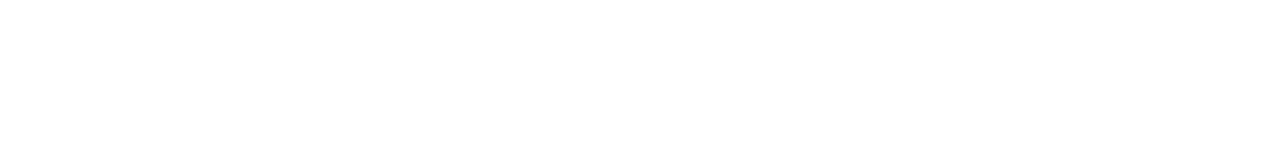
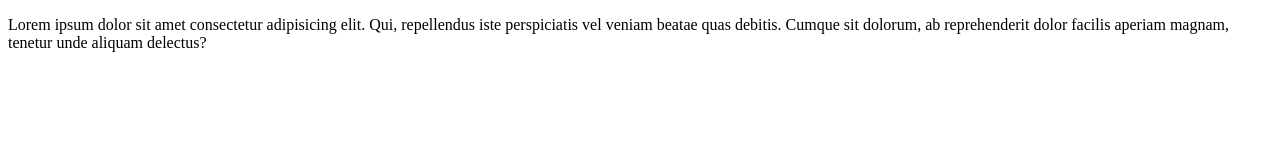
Before and after one commit to rar34/my-first-github-repo, a plain HTML site: page index.html in a window 1280 px wide. Drawn offline with Linux system fonts and the light colour scheme.

Commit message:
added first blog

```diff
--- a/index.html
+++ b/index.html
@@ -6,6 +6,7 @@
     <title>My first github repo</title>
 </head>
 <body>
+    <p>Lorem ipsum dolor sit amet consectetur adipisicing elit. Qui, repellendus iste perspiciatis vel veniam beatae quas debitis. Cumque sit dolorum, ab reprehenderit dolor facilis aperiam magnam, tenetur unde aliquam delectus?</p>
 
 </body>
 </html>
```
